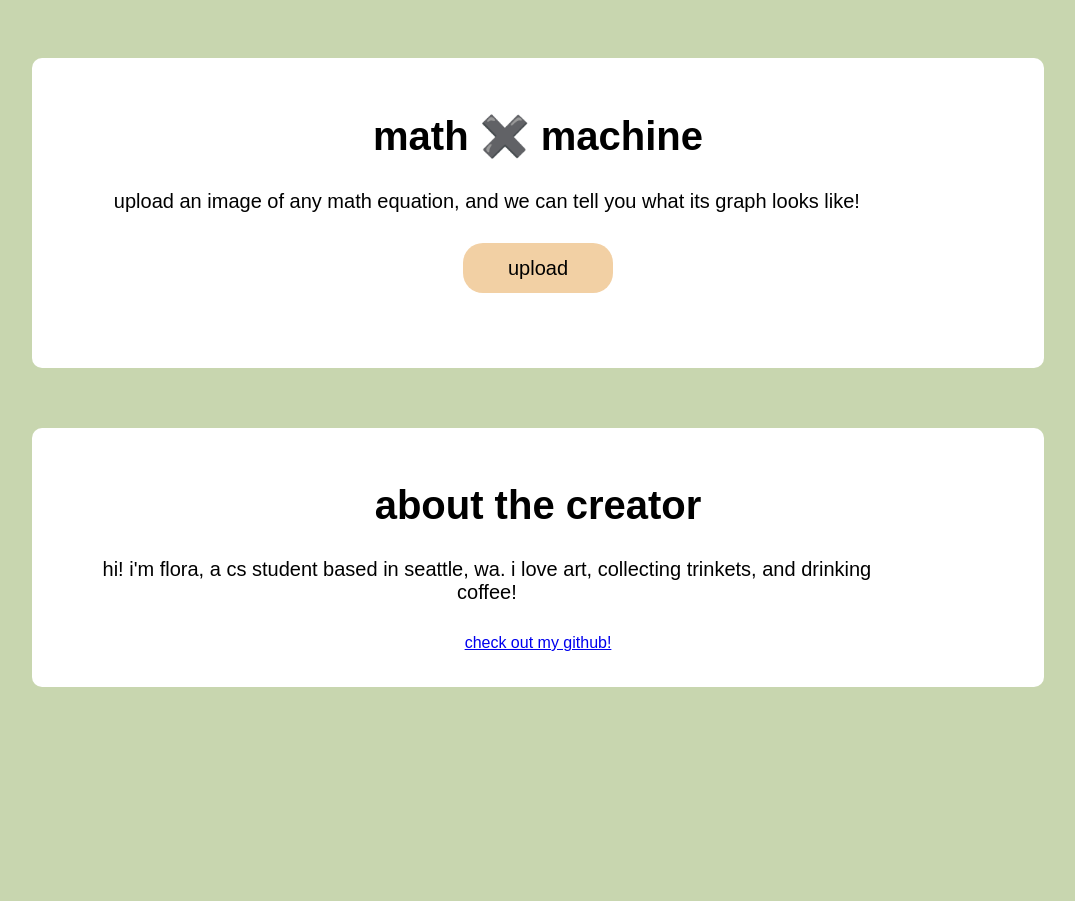
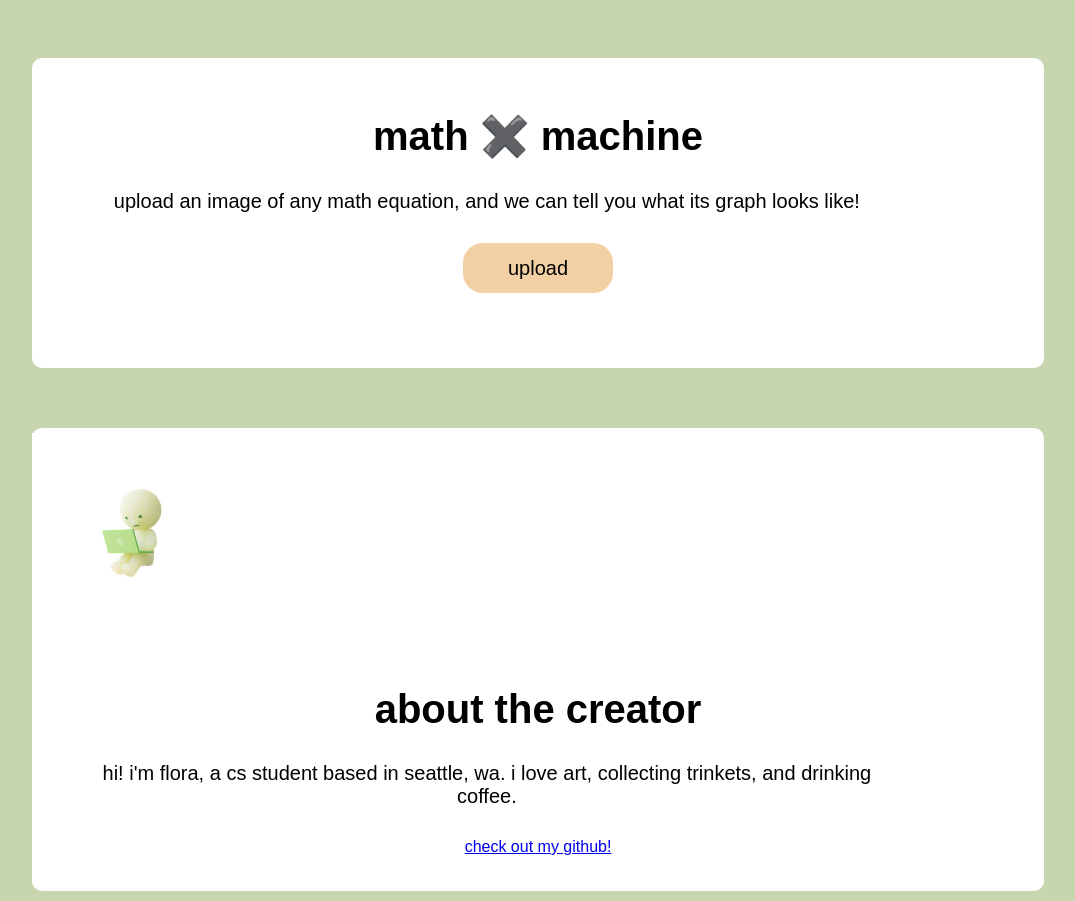
Before and after one commit to florayasmin/math-machine, a website: page index.html in a window 1280 px wide. Shown: the whole page, without its empty margins (102-1177 px from the left). Before the commit the page ends 800 px from the top, so only its background shows below. Drawn offline with Linux system fonts and the light colour scheme.

Commit message:
updated about me

```diff
--- a/index.html
+++ b/index.html
@@ -5,6 +5,10 @@
     <meta name="viewport" content="width=device-width" />
     <title>Math Machine</title>
     <link href="styles.css" rel="stylesheet" type="text/css" />
+    <link
+      href="https://fonts.googleapis.com/css2?family=Inter:wght@400;600;700&display=swap"
+      rel="stylesheet"
+    />
   </head>
 
   <body>
@@ -23,13 +27,18 @@
       <!-- Show the predicted label -->
     </div>
 
-    <div class="bubble">
-      <h1>about the creator</h1>
-      <p>
-        hi! i'm flora, a cs student based in seattle, wa. i love art, collecting
-        trinkets, and drinking coffee!
-      </p>
-      <a href="https://github.com/florayasmin">check out my github!</a>
+    <div class="bubble about">
+      <img src="smiski.jpg" width="200px" />
+      <div class="text">
+        <h1>about the creator</h1>
+        <p>
+          hi! i'm flora, a cs student based in seattle, wa. i love art,
+          collecting trinkets, and drinking coffee.
+        </p>
+        <a href="https://github.com/florayasmin" target="_blank">
+          check out my github!
+        </a>
+      </div>
     </div>
 
     <script src="https://cdn.jsdelivr.net/npm/@tensorflow/tfjs@latest/dist/tf.min.js"></script>
```
Also changed, not shown: smiski.jpg (added).
